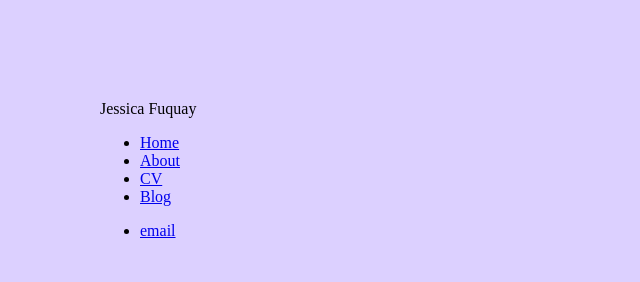
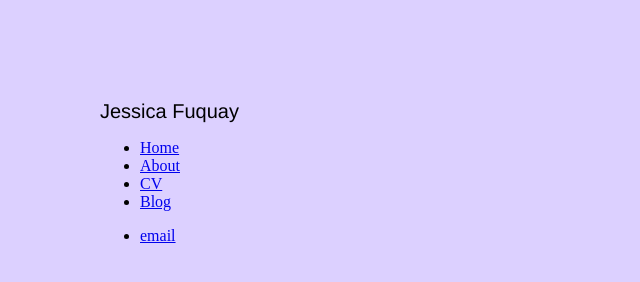
Before and after one commit to j-fuquay/j-fuquay.github.io, a plain HTML site: page index.html in a window 1280 px wide. Shown: the whole page, without its empty margins (0-640 px from the left). Drawn offline with Linux system fonts and the light colour scheme.

Commit message:
Update index.html

```diff
--- a/index.html
+++ b/index.html
@@ -9,8 +9,8 @@
 		<div class="container">
     		<div class="blurb">
 
-			<h1 style="color:black; font-size: 16px; font-weight: normal; font-family: inconsolata">
-        		Jessica Fuquay</h1>
+			<h1 style="color:black; font-size: 20px; font-weight: normal; font-family: helvetica">
+				Jessica Fuquay</h1>
 				<p></p>
     		</div><!-- /.blurb -->
 		</div><!-- /.container -->
```
